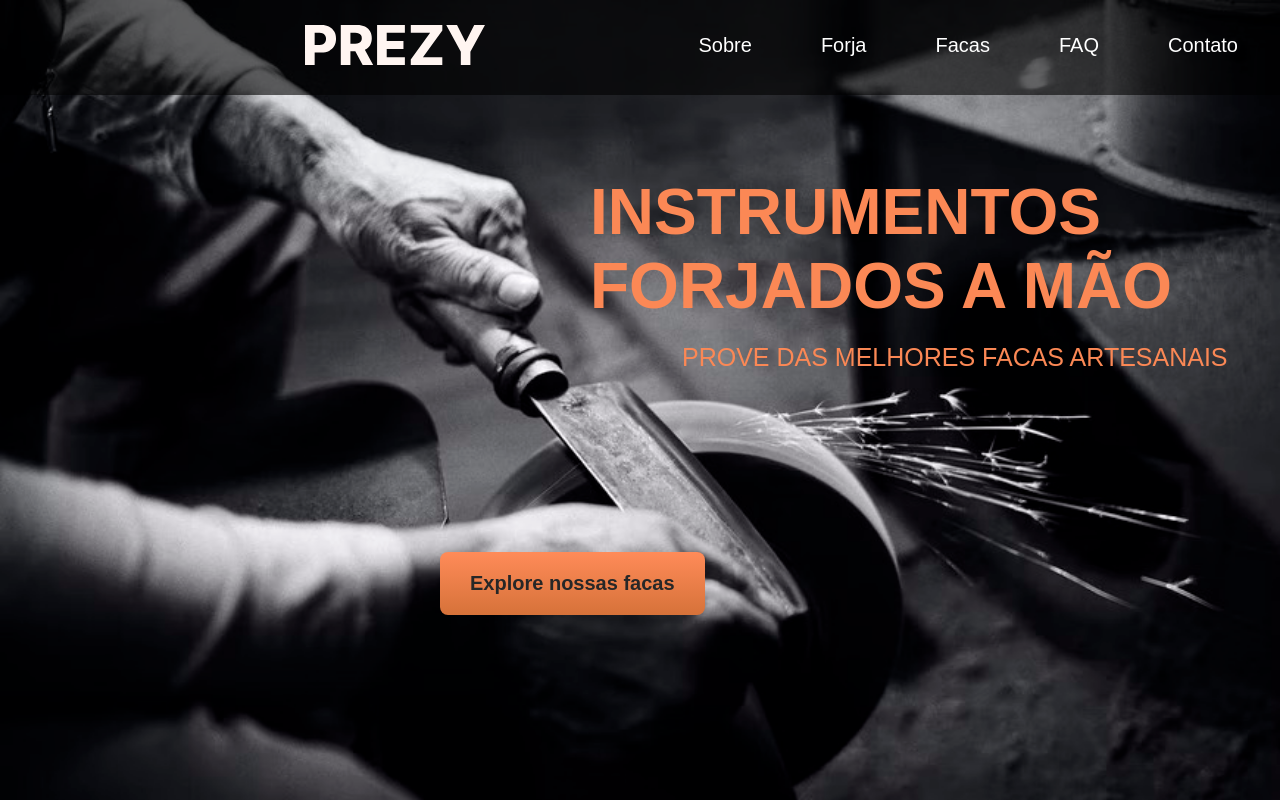
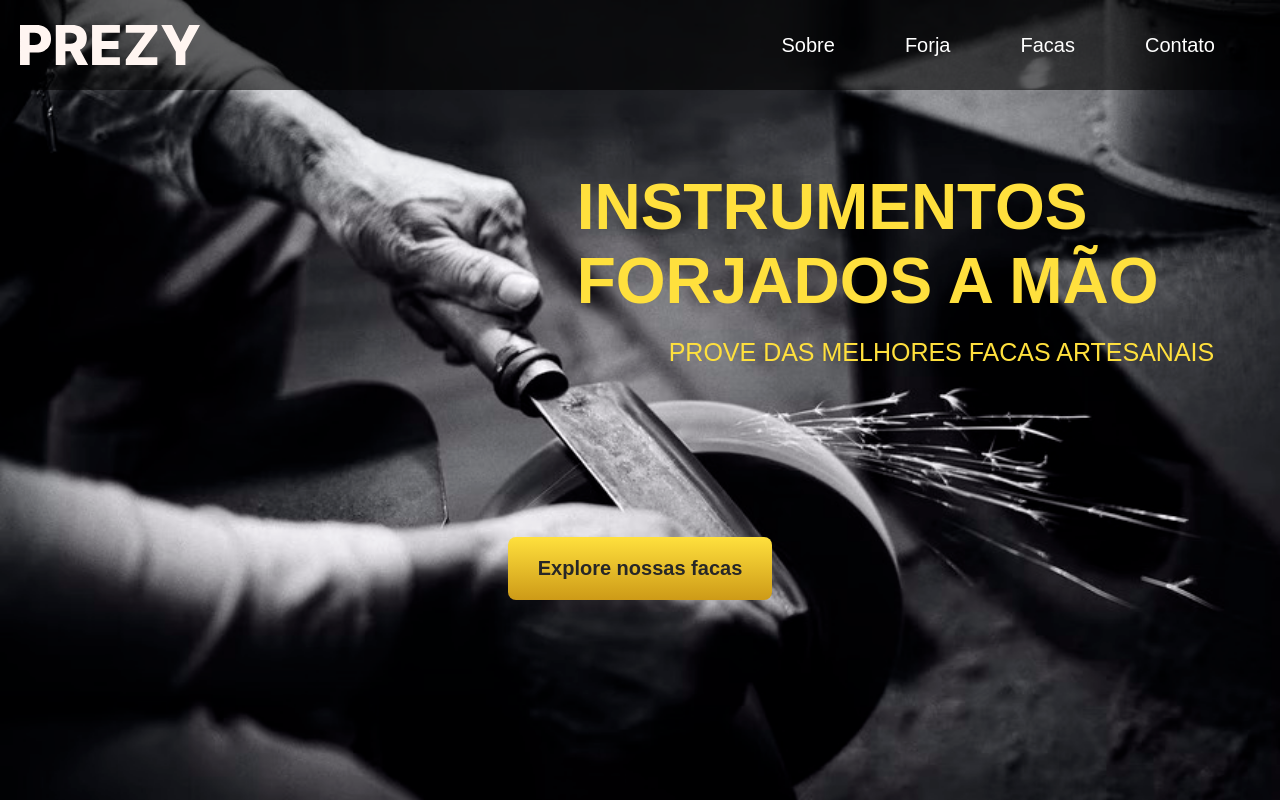
Before and after one commit to J-o-s-e-Marcos/Projeto-Prezy, a plain HTML site: page index.html in a window 1280 px wide. Shown: the top 800 px of the page. Drawn offline with Linux system fonts and the light colour scheme.

Commit message:
Melhor posicionamento header e menu - Mudança de cor

```diff
--- a/css/itens.css
+++ b/css/itens.css
@@ -20,6 +20,7 @@
   margin-left: auto;
   margin-right: auto;
   overflow-x: auto;
+  justify-self: center;
 }
 
 .itens-conteudo h1{
@@ -27,7 +28,6 @@
   justify-self: center;
   font-size: 65px;
   font-weight: bold;
-  justify-self: center;
 }
 .itens-conteudo p{
   grid-column: 1/-1;
@@ -42,6 +42,7 @@
   flex: 1;
   width: 370px;
   height: 400px;
+  justify-self: center;
 }
 .itens-conteudo img{
   border: 5px solid #fb8855;
--- a/css/main.css
+++ b/css/main.css
@@ -1,54 +1,46 @@
-body{
+body {
   background: url("../img/background-main.jpg") no-repeat center top;
   background-size: cover;
   height: 100vh;
   display: block;
 }
+#introducao-img-bg {
+  height: 95vh;
+}
 
-
-
-.container{
+.conteudo {
   display: grid;
   grid-template-columns: 1fr 1fr 1fr;
-  gap: 0px 40px;
-
-}
-#introducao-img-bg{
-  width: 100%;
-  height: 100vh;
 }
 
-.conteudo{
+.conteudo h1 {
   grid-column: 2/-1;
-}
-
-
-.conteudo h1{
   margin-left: 150px;
   margin-right: 50px;
   margin-top: 80px;
   font-size: 64px;
-  color: #fb8855;
+  color: #ffe03d;
   font-weight: 550;
   text-transform: uppercase;
 }
 
 .conteudo p {
-margin-left: 242px;
-margin-top: 20px;
+  grid-column: 2/-1;
+  margin-left: 242px;
+  margin-top: 20px;
   font-size: 25px;
-  color: #fb8855;
+  color: #ffe03d;
   font-weight: normal;
   text-transform: uppercase;
 }
 
-.conteudo button{
-  position: absolute;
-  display: inline-block;
-  margin-top: 180px;
+.conteudo button {
+  grid-column: 2/3;
+  justify-self: center;
+  margin-top: 170px;
   padding: 20px 30px;
   color: #272727;
-  background: linear-gradient(#FF8B59, #D67239);
+  background: linear-gradient(#ffe03d, #cd9a17);
   border-radius: 8px;
   font-size: 20px;
   font-weight: bold;
--- a/css/nav.css
+++ b/css/nav.css
@@ -1,7 +1,5 @@
-.header-bg {
+.bg {
   background-color: rgba(0,0,0,.6);
-  height: 95px;
-  width: 100%;
 }
 .header{
   display: flex;
@@ -9,22 +7,19 @@
   gap: 20px;
   justify-content: space-between;
   align-items: center;
-  padding-top: 15px;
+  padding: 15px;
 }
-.nav{
- margin-left: 300px;
-}
+
 .header-menu{
   display: flex;
   flex-wrap: wrap;
-  gap: 65px;
+  gap: 50px;
   margin-right: 40px;
 }
 
-.header-menu a {
+.header-menu li a {
   display: inline-block;
-  padding: 16px 2px;
-  position: relative;
+  padding: 10px;
   color: white;
   font-size: 20px;
 }
--- a/index.html
+++ b/index.html
@@ -8,33 +8,26 @@
   <title>Prezy - Forja Artesanal</title>
   <meta name="description" content="Facas e machados feitos por forja artesanal, com alta qualidade e precisão.">
   <link rel="stylesheet" href="./css/style.css">
-
 </head>
 
 <body>
-
-  <header class="header-bg">
-    <div class="header nav">
+  <header class="header bg">
     <a href="./index.html"> <img class="header-logo" src="./img/PREZY.svg" width="136" height="32" alt="PREZY"> </a>
     <nav>
       <ul class="header-menu">
         <li><a href="./Sobre">Sobre</a></li>
         <li><a href="./Sobre">Forja</a></li>
         <li><a href="./Sobre">Facas</a></li>
-          <li><a href="./Sobre">FAQ</a></li>
         <li><a href="./Sobre">Contato</a></li>
       </ul>
     </nav>
-    </div>
   </header>
 
   <main id="introducao-img-bg">
-    <div class="introducao container">
     <div class="introducao conteudo">
       <h1>Instrumentos forjados a mão</h1>
       <p>Prove das melhores facas artesanais</p>
       <button>Explore nossas facas</button>
-      </div>
     </div>
   </main>
 
@@ -48,20 +41,22 @@
             <div id="bloco1">
               <a href="./"></a>
               <img src="./img/Fca1.jpg" alt="Imagem de Faca">
-        <span>artesanais</span></div>
+              <span>artesanais</span>
+            </div>
           </li>
           <li>
             <a href="./"></a>
             <div id="bloco2">
-          <img src="./img/Mch2.jpg"  alt="Imagem de machado">
+              <img src="./img/Mch2.jpg" alt="Imagem de machado">
               <span>funcionais</span>
             </div>
           </li>
           <li>
             <div id="bloco3">
               <a href="./"></a>
-        <img src="./img/Fca2.jpg"  alt="Imagem de Faca">
-        <span>cozinha</span></div>
+              <img src="./img/Fca2.jpg" alt="Imagem de Faca">
+              <span>cozinha</span>
+            </div>
           </li>
         </ul>
         <h4>Escolha a sua</h4>
@@ -168,7 +163,7 @@
           <li>Rua Bem Longe nº10 - Tatuapé</li>
           <li>São Paulo - SP</li>
         </ul>
-        <div >
+        <div>
           <a href="./">
             <img src="./img/redes/instagram.svg" width="32" height="32" alt="Instagram">
           </a>
@@ -187,4 +182,5 @@
 
 
 </body>
+
 </html>
```
Lines whose indentation alone changed are shown as unchanged.
